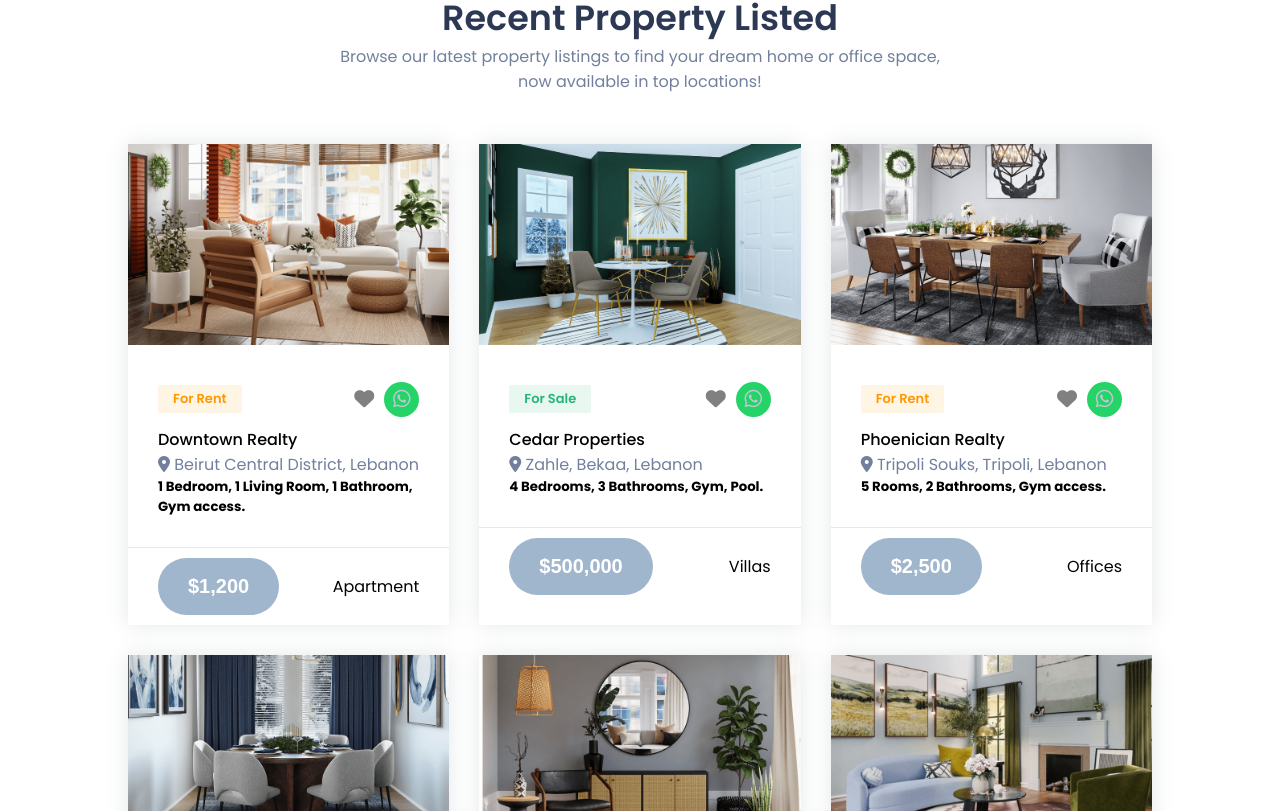
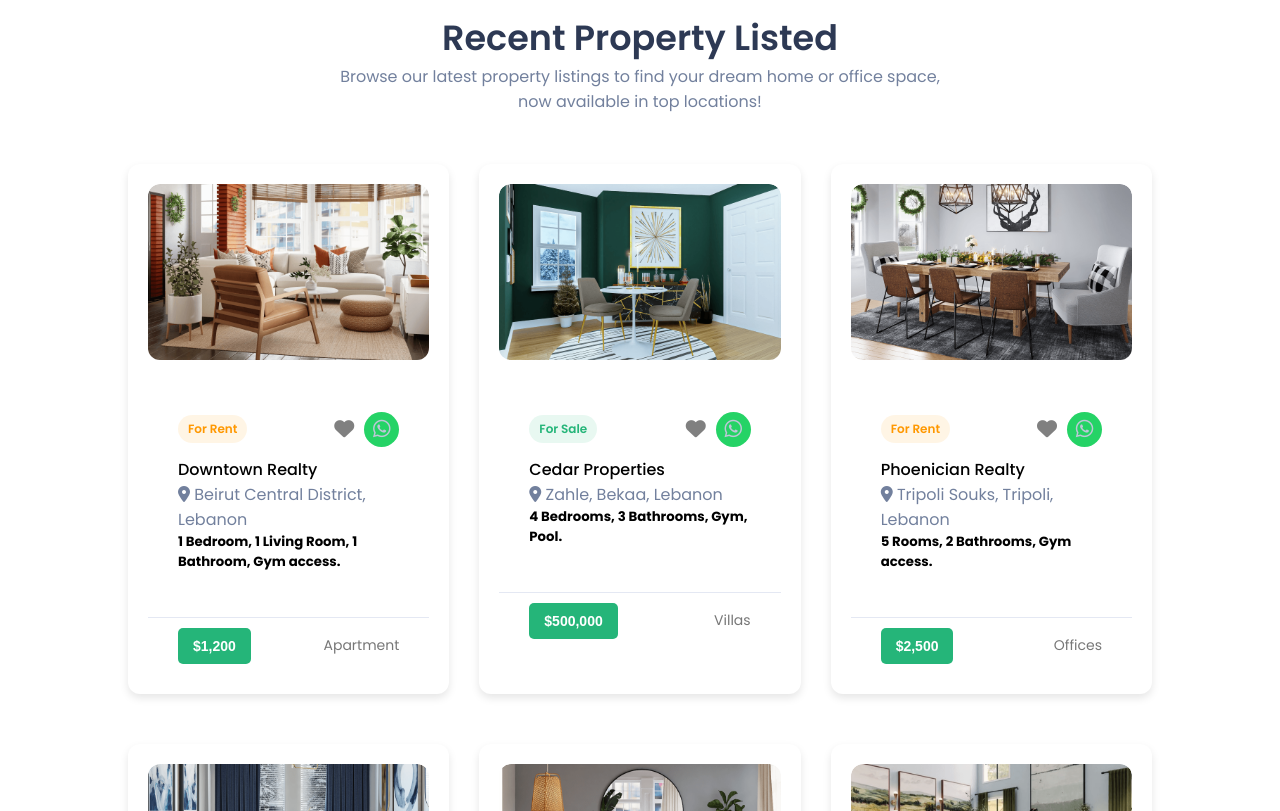
Before and after one commit to danielalkabbout/Quick-Keys-Web, a React (Create React App) app: page / in a window 1280 px wide. Shown: the part 1409-2220 px from the top of the page. Built offline with nearby package versions, Linux system fonts and the light colour scheme.

Commit message:
listing css

```diff
--- a/src/components/listing/listing.css
+++ b/src/components/listing/listing.css
@@ -50,18 +50,86 @@ form {
 }
 
 /* Heading styles */
-  h1, h2 {
+h1,
+h2 {
   text-align: center;
   color: #333;
 }
 
+/* Listing box styling */
+.box {
+  background-color: #fff;
+  border-radius: 12px; /* Rounded corners for box */
+  padding: 20px; /* Padding inside the box */
+  box-shadow: 0 4px 8px rgba(0, 0, 0, 0.1); /* Soft shadow around the box */
+  margin-bottom: 20px; /* Space between boxes */
+}
+
+.box .img {
+  margin-bottom: 15px;
+  border-radius: 12px; /* Rounded corners for image */
+  overflow: hidden; /* Ensures the image fits inside the rounded corners */
+}
+
+.box .img img {
+  width: 100%;
+  border-radius: 12px; /* Rounded corners for image */
+}
+
+.box .text {
+  margin-bottom: 15px;
+}
+
+.box .category {
+  font-size: 14px;
+  color: #333;
+}
+
+.box .category span {
+  display: inline-block;
+  padding: 5px 10px;
+  border-radius: 20px;
+  font-size: 12px;
+}
+
+.box .category span:first-child {
+  background-color: #25b5791a; /* For "For Sale" category */
+  color: #25b579;
+}
+
+.box .category span:nth-child(2) {
+  background-color: #ff98001a; /* For other categories */
+  color: #ff9800;
+}
+
+.box .button {
+  display: flex;
+  justify-content: space-between;
+  align-items: center;
+  margin-top: 15px;
+}
+
+.box .button .btn2 {
+  background-color: #25b579;
+  color: #fff;
+  padding: 10px 15px;
+  border-radius: 5px;
+  font-size: 14px;
+  cursor: pointer;
+}
+
+.box .button span {
+  font-size: 14px;
+  color: #777;
+}
+
 /* Responsive design */
 @media screen and (max-width: 768px) {
-    form {
+  .box {
     padding: 15px;
   }
 
-    form button {
+  .box .button .btn2 {
     width: 100%;
   }
 }
```
Lines whose indentation alone changed are shown as unchanged.
